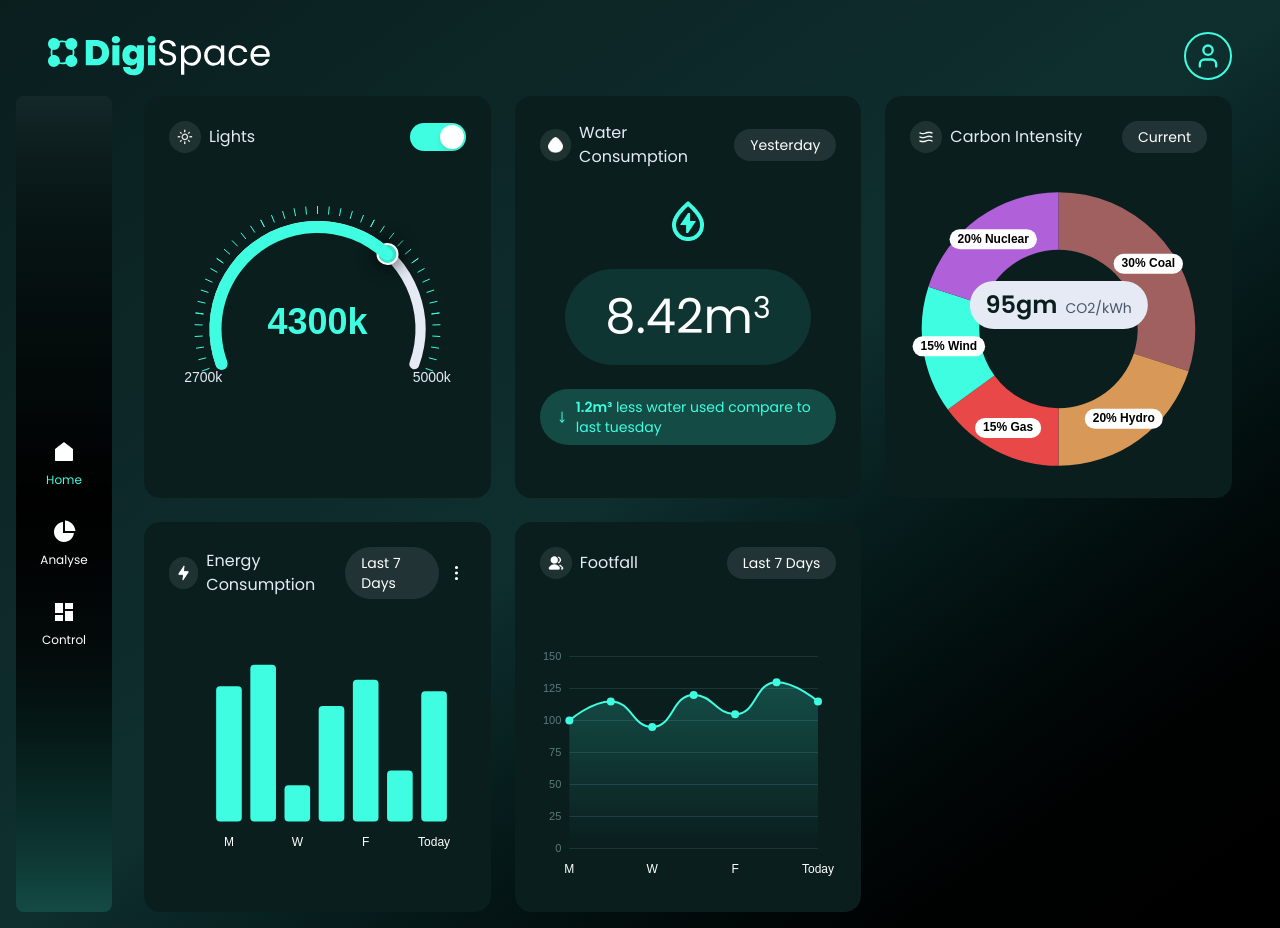
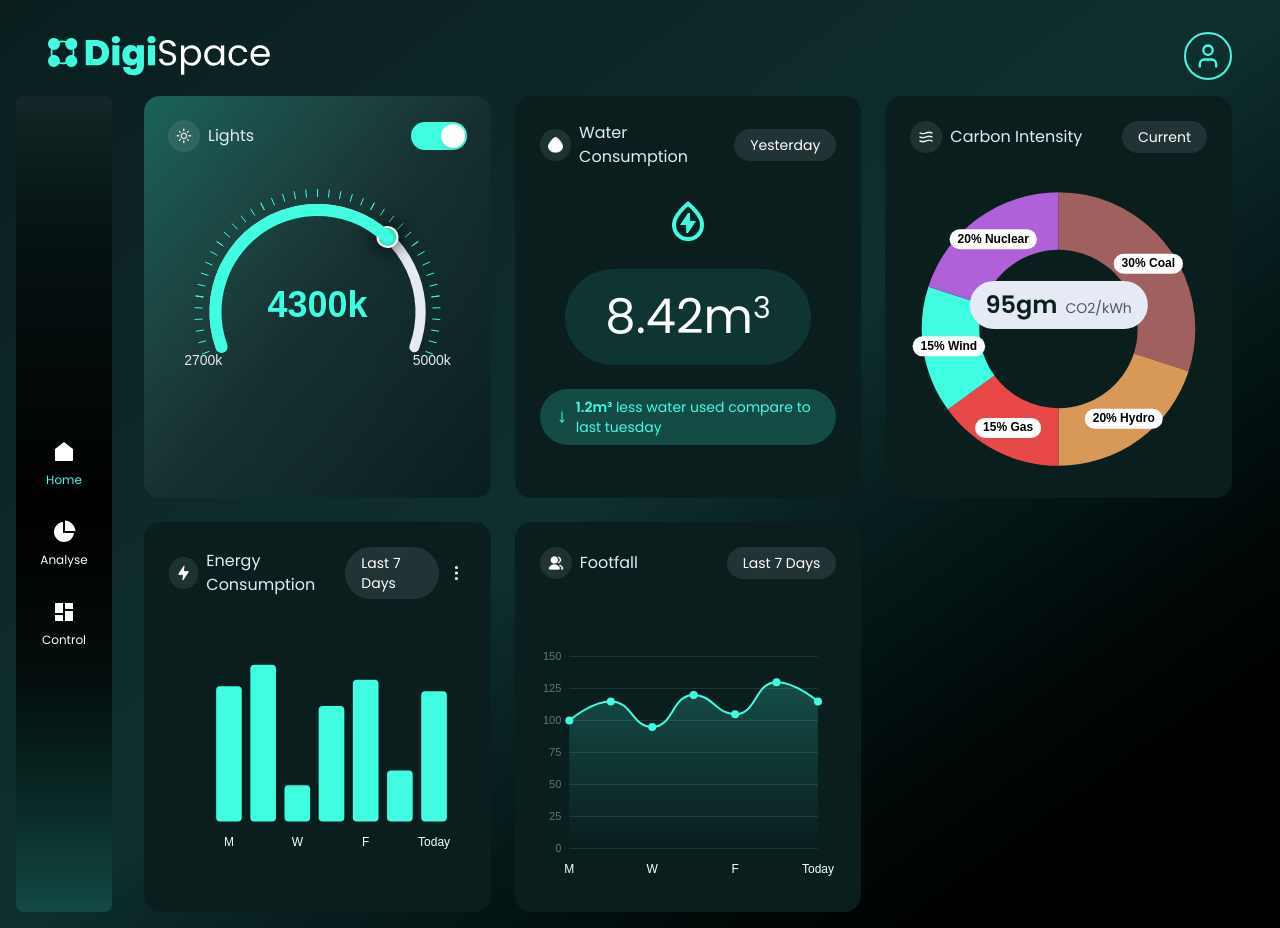
Before and after one commit to CoderLovely08/AVM-Demo, a React (Vite) app: page / in a window 1280 px wide. Built offline with nearby package versions, Linux system fonts and the light colour scheme.

Commit message:
[Update]: Gradient Texture

```diff
--- a/src/components/LightsCard.tsx
+++ b/src/components/LightsCard.tsx
@@ -97,7 +97,7 @@ const LightsCard = () => {
     });
 
     return (
-        <CardLayout>
+        <CardLayout isGradient>
             <div className="flex items-center justify-between mb-4">
                 <CardTitle icon={lightIcon} label="Lights" />
                 <button
--- a/src/layout/CardLayout.tsx
+++ b/src/layout/CardLayout.tsx
@@ -1,14 +1,19 @@
 import { ReactNode } from "react";
 
 type BaseLayoutProps = {
+    isGradient?: boolean;
     children: ReactNode;
 };
 
-const CardLayout = ({ children }: BaseLayoutProps) => {
+const CardLayout = ({ isGradient = false, children }: BaseLayoutProps) => {
     return (
-        <div className="bg-background rounded-2xl p-6 border border-background flex flex-col justify-between h-full">
+        <div className=
+            {isGradient
+                ? "rounded-2xl p-6 bg-linear-to-br from-primary/30 via-secondary/5 to-background backdrop-blur-md h-full"
+                : "bg-background rounded-2xl p-6 border border-background flex flex-col justify-between h-full"
+            }>
             {children}
-        </div>
+        </div >
     );
 };
 
```
